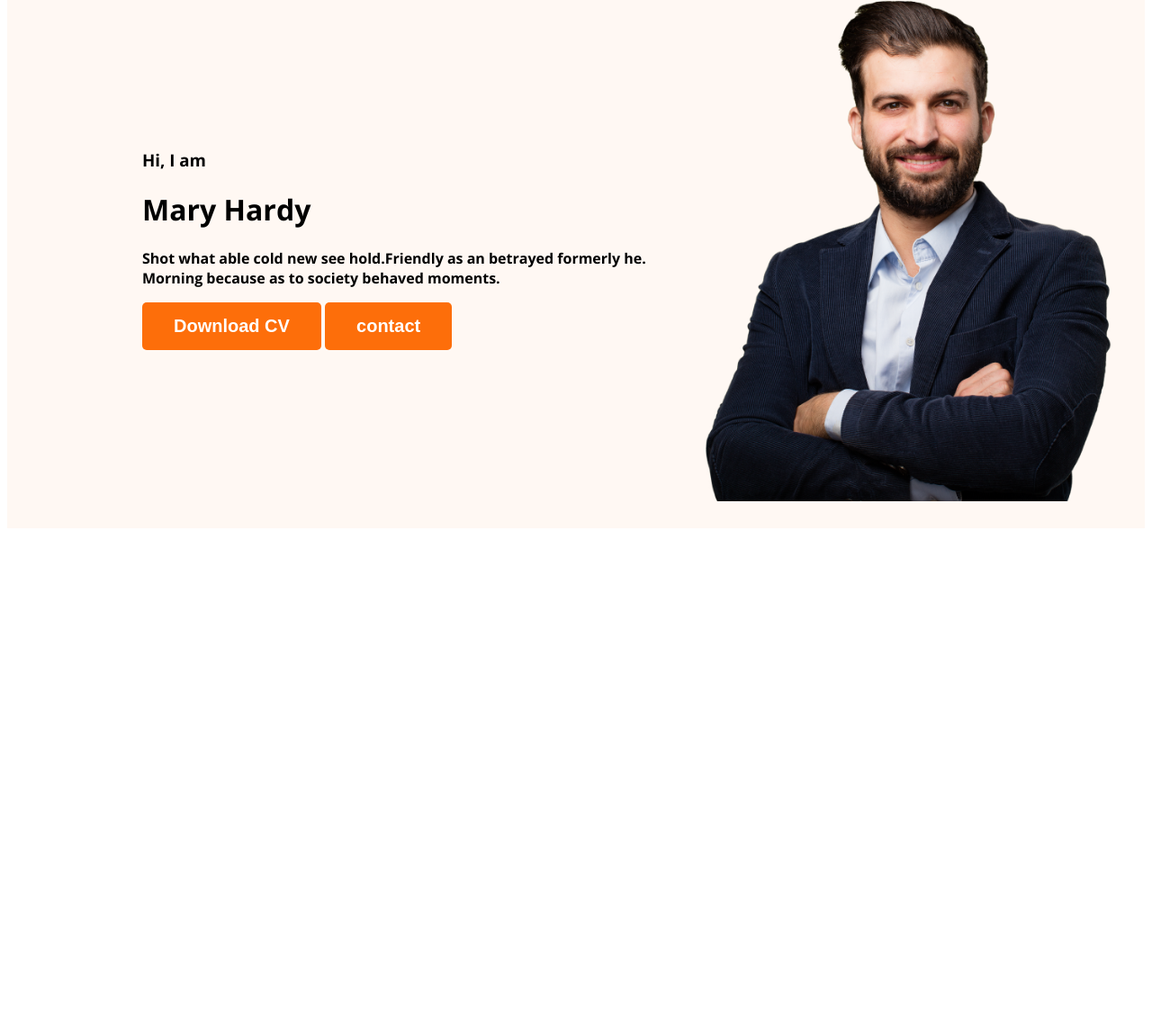
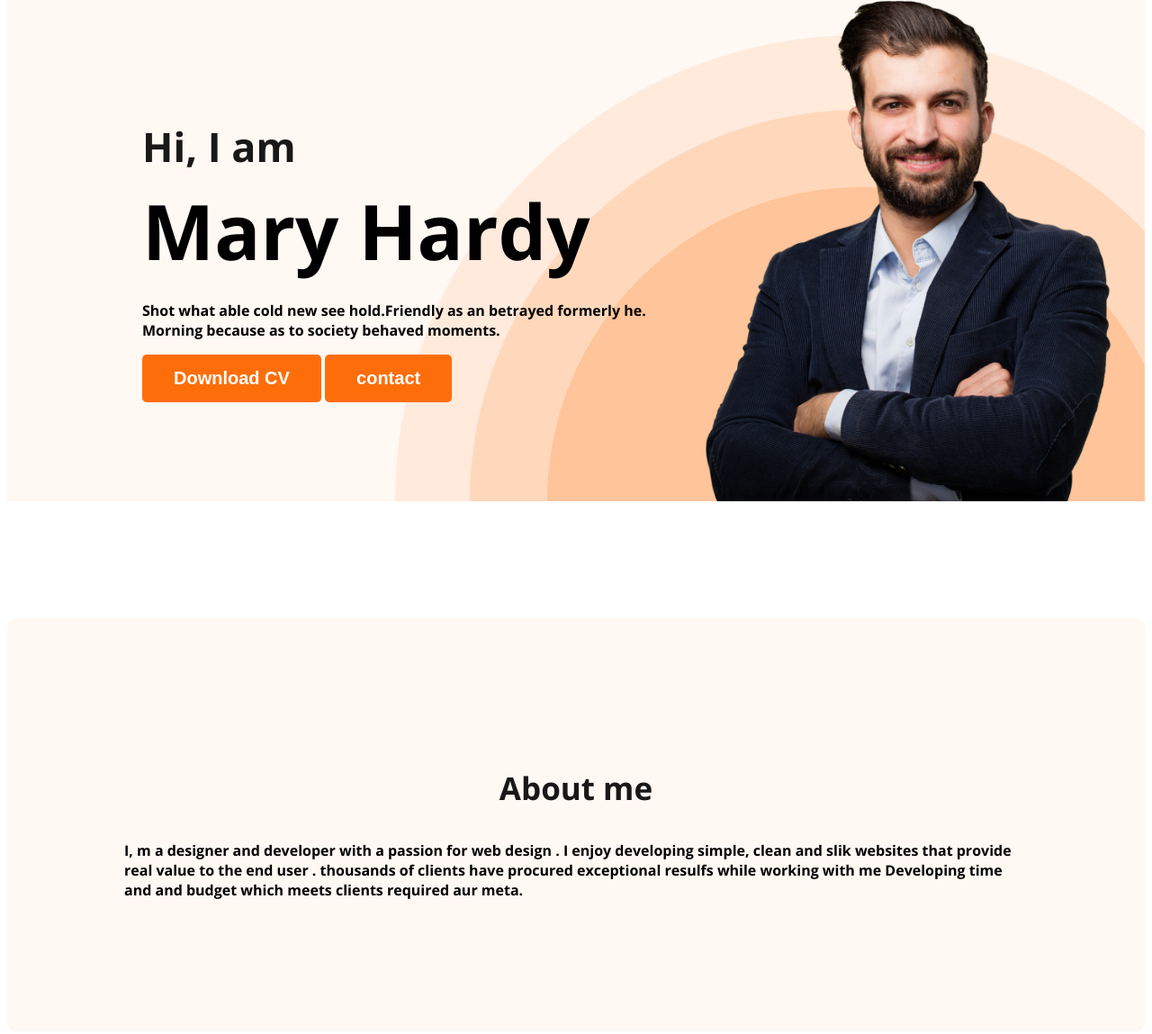
Before and after one commit to nusratjerinnn/webdeveloper-portfolio, a plain HTML site: page index.html in a window 1280 px wide. Shown: the part 211-1360 px from the top of the page at 90% size. Before the commit the page ends 806 px from the top, so only its background shows below. Drawn offline with nearby package versions, Linux system fonts and the light colour scheme.

Commit message:
about section created

```diff
--- a/index.html
+++ b/index.html
@@ -23,7 +23,7 @@
             <div>
                 <h3 class="banner-greeting">Hi, I am</h3>
                 <h1 class="banner-tital">Mary Hardy</h1>
-                <p> Shot what able cold new see hold.Friendly as an betrayed formerly he.
+                <p class="banner-description"> Shot what able cold new see hold.Friendly as an betrayed formerly he.
                 Morning because as to society behaved moments.</p>
                 <button class="btn-primary">Download CV</button>
                 <button class="btn-primary">contact </button>
@@ -34,6 +34,10 @@
 
     </header>
     <main>
+         <section class="about">
+            <h3 class="section-title">About me</h3>
+            <p class="section-description">I, m a designer and developer with a passion for web design . I enjoy developing simple, clean and slik websites that provide real value to the end user . thousands of clients have procured exceptional resulfs while working with me Developing time and and budget which meets clients required aur meta.</p>
+         </section>
 
     </main>
     <footer>
--- a/styles/portfolio.css
+++ b/styles/portfolio.css
@@ -14,6 +14,12 @@ body{
     font-weight: 700;
     padding: 15px 35px;
 
+}
+.section-title{
+    color: #181818;
+    text-align: center;
+    font-size: 35px;
+    font-weight: 700;
 }
 /*nav related styles*/
 nav{
@@ -43,13 +49,39 @@ nav a{
 /*header related style*/
 .header{
     background-color: #fff8f3;
+    background-image: url('../images/header_bg.png');
+    background-repeat: no-repeat;
+    background-position: bottom right;
 }
 .banner{
-    padding: 30px 30px 30px 150px;
+    padding: 30px 30px 0px 150px;
     display: flex;
     align-items: center;
+    justify-content: space-between;
 }
 .banner .profile-picture{
     width: 500px;
 
 }
+.banner-greeting {
+    font-size: 45px;
+    color: #181818;
+    margin-bottom: 0;
+}
+.banner-tital {
+    font-size: 85px;
+    font-style: normal;
+    font-weight: 700;
+    margin-top: 5px;
+    margin-bottom: 20px;
+}
+/*main section styles*/
+
+/*about section style*/
+.about{
+    padding:130px;
+    border-radius: 10px;
+    background-color: #fff8f3;
+    margin: 130px 0;
+
+}
```
